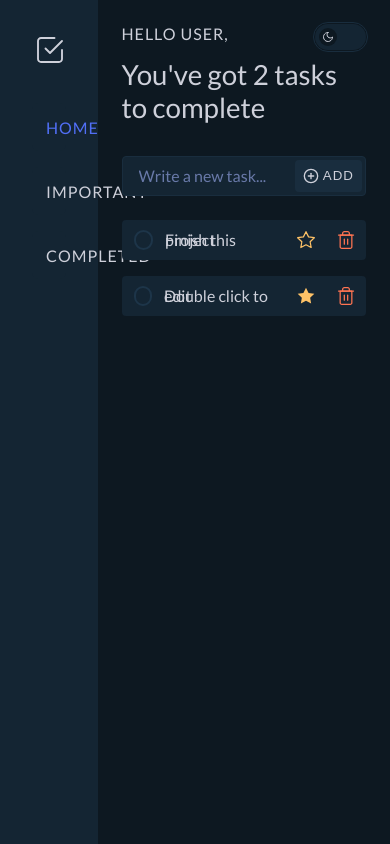
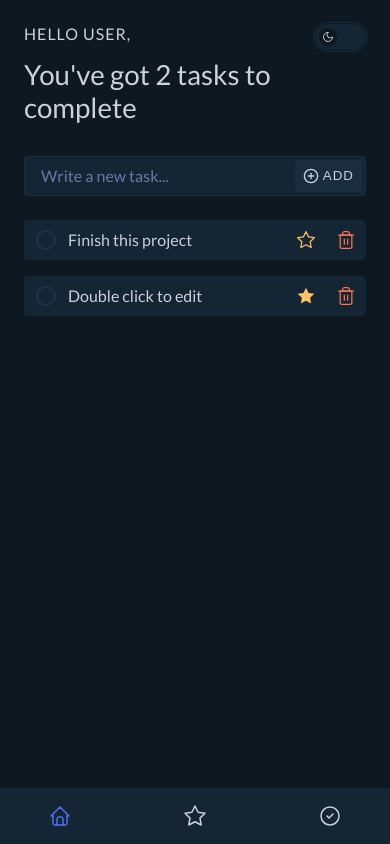
Before and after one commit to Vikram-Hegde/Tasker, a React (Vite) app: page / in a window 390 px wide. Built offline with nearby package versions, Linux system fonts and the light colour scheme.

Commit message:
made it responsive

```diff
--- a/src/components/EmptyState/EmptyState.jsx
+++ b/src/components/EmptyState/EmptyState.jsx
@@ -1,14 +1,11 @@
 import './EmptyState.scss';
 import Empty from '../icons/Empty';
-
 
 export default function EmptyState() {
 	return (
 		<div className="empty-state">
 			<Empty width={248} height={185} />
-			<div className="content">
-				Nothing to see here...
-			</div>
+			<div className="content">Nothing to see here...</div>
 		</div>
 	);
 }
--- a/src/components/EmptyState/EmptyState.scss
+++ b/src/components/EmptyState/EmptyState.scss
@@ -1,7 +1,7 @@
 @use '../../styles/globals';
 
 .empty-state {
-	height: 60vh;
+	height: 50vh;
 	@extend %centered;
 	flex-direction: column;
 	gap: 1.25rem;
--- a/src/components/Sidebar/Sidebar.jsx
+++ b/src/components/Sidebar/Sidebar.jsx
@@ -36,7 +36,7 @@ export default function Sidebar({ activeMenu, setActiveMenu }) {
 							key={item.name}
 						>
 							{item.icon}
-							{item.name}
+							<span className="sidebar__name">{item.name}</span>
 						</li>
 					))}
 				</ul>
--- a/src/components/Sidebar/Sidebar.scss
+++ b/src/components/Sidebar/Sidebar.scss
@@ -4,6 +4,12 @@
 	background-color: var(--surface-200);
 	padding: 2rem;
 	user-select: none;
+	grid-column: span var(--sidebar-span);
+	max-width: 18rem;
+	position: fixed;
+	top: 0;
+	width: 100%;
+	height: 100%;
 
 	&__list {
 		display: flex;
@@ -34,4 +40,44 @@
 	.active {
 		color: hsl(var(--h) 90% var(--l));
 	}
+
+	@media (width < 1100px) {
+		--sidebar-span: 1;
+		width: max-content;
+
+		&__name {
+			display: none;
+		}
+
+		&__item {
+			padding: 12px;
+		}
+	}
+
+	@media (width < 750px) {
+		nav {
+			width: 100%;
+		}
+		height: 3.5rem;
+		inset: auto 0 0 0;
+		width: 100%;
+		z-index: 10;
+		margin: 0;
+		padding: 0;
+		grid-column: 1 / -1;
+		max-width: 100%;
+		display: flex;
+		align-items: center;
+		justify-content: space-around;
+
+		&__logo {
+			display: none;
+		}
+
+		&__list {
+			flex-direction: row;
+			justify-content: space-around;
+			margin-top: 0;
+		}
+	}
 }
--- a/src/components/Task/Task.scss
+++ b/src/components/Task/Task.scss
@@ -6,18 +6,21 @@
 	width: min(720px, 100%);
 	@extend %align-center;
 	background-color: var(--surface-200);
-	height: var(--size);
+	min-height: var(--size);
 	border-radius: var(--brr);
 	position: relative;
 	animation: slideIn 0.2s ease-in-out forwards;
 
 	&__name {
 		position: relative;
+		line-height: 1.25;
+		padding: 0.5rem 0;
+		@extend %align-center;
 	}
 
 	&__name::before {
 		display: block;
-		margin-top: 1px;
+		margin-top: 2px;
 		content: '';
 		height: 1px;
 		background-color: var(--text-200);
@@ -39,7 +42,8 @@
 		background-color: transparent;
 		border: none;
 		min-width: var(--size);
-		height: 100%;
+		height: var(--size);
+		flex-shrink: 0;
 		@extend %centered;
 
 		&:hover {
@@ -85,6 +89,7 @@
 		border-radius: var(--size);
 		border: 2px solid var(--surface-400);
 		background-color: transparent;
+		flex-shrink: 0;
 		@extend %centered;
 
 		svg {
--- a/src/components/TaskInput/TaskInput.jsx
+++ b/src/components/TaskInput/TaskInput.jsx
@@ -4,6 +4,7 @@ import './TaskInput.scss';
 export default function TaskInput({ addNewTask }) {
 	const handleSubmit = (e) => {
 		e.preventDefault();
+		e.target.taskInput.value.trim().length &&
 			addNewTask({
 				id: Math.floor(Math.random() * 10000),
 				task: e.target.taskInput.value,
--- a/src/components/TaskInput/TaskInput.scss
+++ b/src/components/TaskInput/TaskInput.scss
@@ -15,7 +15,7 @@
 		border-radius: 4px;
 		font: inherit;
 		color: var(--text-200);
-		padding: 0 1rem;
+		padding: 0 5.5rem 0 1rem;
 		outline-color: var(--surface-400);
 		outline-offset: 0px;
 
--- a/src/styles/_page.scss
+++ b/src/styles/_page.scss
@@ -5,8 +5,16 @@
 	grid-column: calc(var(--sidebar-span) + 1) / -1;
 	padding: clamp(1.5rem, 3vw, 2rem);
 	overflow-y: auto;
+
+	@media (width < 1100px) {
+		grid-column: 3 / -2;
+	}
+
+	@media (width < 750px) {
+		grid-column: 1 / -1;
+		grid-row: 1;
+	}
 }
-
 
 .page {
 	animation: slideIn 250ms ease-in-out forwards;
--- a/src/styles/style.scss
+++ b/src/styles/style.scss
@@ -8,7 +8,7 @@
 	padding: 0;
 	box-sizing: border-box;
 	transition: all 0.15s ease-in-out;
-	transition-property:  background-color, border;
+	transition-property: background-color, border;
 }
 
 body {
@@ -23,12 +23,11 @@ body {
 	min-height: 100vh;
 	display: grid;
 	grid-template-columns: repeat(12, 1fr);
-}
+	overflow-y: hidden;
 
-.sidebar {
-	grid-row: 1 / -1;
-	grid-column: span var(--sidebar-span);
-	max-width: 18rem;
+	@media (width < 750px) {
+		grid-template-rows: 1fr 3.5rem;
+	}
 }
 
 header {
```
Lines whose indentation alone changed are shown as unchanged.
